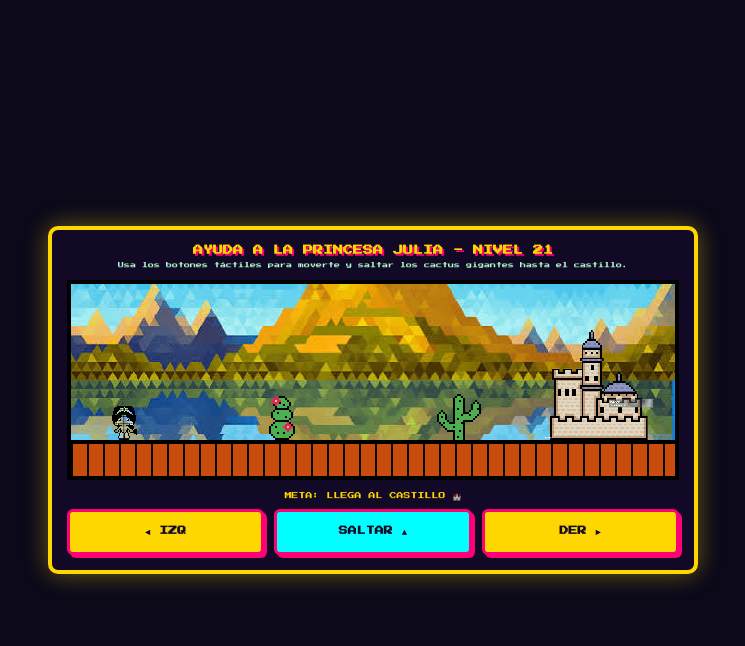
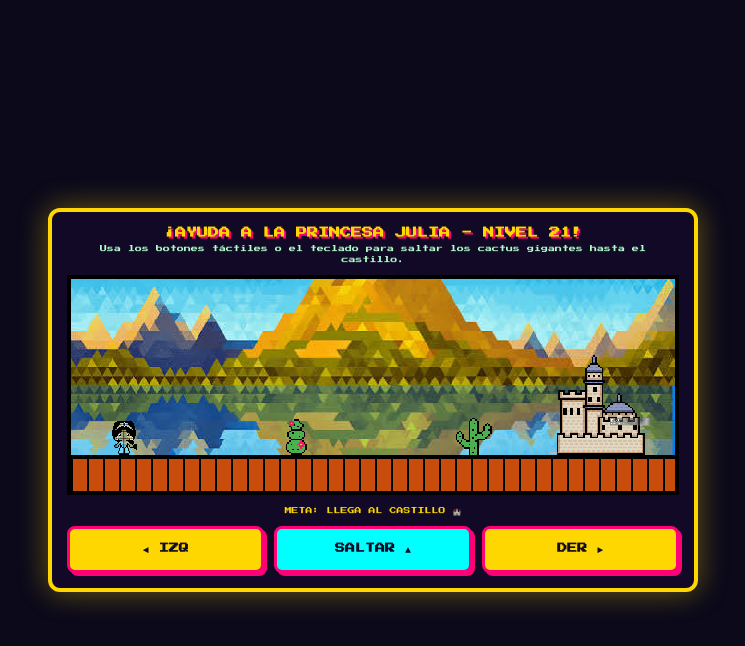
Before and after one commit to memo3112/felizcum1, a plain HTML site: page index.html in a window 1280 px wide. Both pictures are taken after a click on the button "SALTAR ▲". Shown: the whole page, without its empty margins (267-1012 px from the left). Drawn offline with Linux system fonts and the light colour scheme.

Commit message:
Refactor HTML structure and styles for game
Updated game visuals and improved collision detection.

```diff
--- a/index.html
+++ b/index.html
@@ -23,39 +23,39 @@
             align-items: center;
             justify-content: center;
             padding: 10px;
-            overflow: hidden;
+            overflow-x: hidden;
         }
 
         .arcade-cabinet {
             background: #120926;
             border: 4px solid #ffd700;
-            box-shadow: 0 0 25px rgba(255, 215, 0, 0.4);
-            border-radius: 10px;
+            box-shadow: 0 0 30px rgba(255, 215, 0, 0.4);
+            border-radius: 12px;
+            width: 100%;
             max-width: 650px;
-            width: 100%;
             padding: 15px;
             text-align: center;
             position: relative;
         }
 
         h1 {
-            font-size: 10px;
+            font-size: clamp(9px, 2.5vw, 11px);
             color: #ffd700;
             text-shadow: 2px 2px #ff0077;
             margin-bottom: 6px;
         }
 
         .instructions {
-            font-size: 6px;
+            font-size: clamp(6px, 1.8vw, 7px);
             color: #b3ffcc;
             margin-bottom: 10px;
             line-height: 1.5;
         }
 
-        /* Pantalla del juego */
+        /* Pantalla de juego fija y estable */
         #game-world {
             width: 100%;
-            height: 200px;
+            height: 220px;
             background-image: url('paisaje.jpg');
             background-size: cover;
             background-position: center;
@@ -82,12 +82,12 @@
             image-rendering: pixelated;
         }
 
-        /* Cactus gigantes */
+        /* Cactus gigantes con posiciones fijas correctas */
         .obstacle {
             position: absolute;
             bottom: 36px;
-            width: 64px;
-            height: 92px;
+            width: 52px;
+            height: 76px;
             background-size: contain;
             background-repeat: no-repeat;
             background-position: bottom;
@@ -96,22 +96,22 @@
         }
 
         #obs1 {
-            left: 180px;
+            left: 200px;
             background-image: url('obstaculo 1.png');
         }
 
         #obs2 {
-            left: 360px;
+            left: 380px;
             background-image: url('obstaculo 2.png');
         }
 
-        /* Castillo grande en el piso */
+        /* Castillo grande en su lugar correcto al final */
         #castle-img {
             position: absolute;
             bottom: 36px;
-            right: 15px;
-            width: 125px;
-            height: 110px;
+            right: 20px;
+            width: 110px;
+            height: 100px;
             background-image: url('castillo2.png');
             background-size: contain;
             background-repeat: no-repeat;
@@ -133,27 +133,27 @@
             z-index: 6;
         }
 
-        /* Controles optimizados para celulares y PC */
+        /* Controles táctiles asegurados en pantalla */
         .controls {
             display: flex;
             justify-content: space-between;
             gap: 10px;
-            margin-top: 8px;
+            margin-top: 10px;
         }
 
         .ctrl-btn {
             background-color: #ffd700;
             color: #120c26;
             border: 3px solid #ff0077;
-            padding: 14px 18px;
+            padding: 14px 10px;
             font-family: 'Press Start 2P', monospace;
-            font-size: 9px;
+            font-size: clamp(8px, 2.5vw, 10px);
             cursor: pointer;
             font-weight: bold;
             box-shadow: 3px 3px 0px #ff0077;
             user-select: none;
             flex: 1;
-            border-radius: 6px;
+            border-radius: 8px;
         }
         .ctrl-btn:active {
             transform: translate(2px, 2px);
@@ -173,13 +173,13 @@
         }
 
         .reward-box {
-            font-size: 7px;
+            font-size: clamp(7px, 2.2vw, 9px);
             color: #00ffff;
             line-height: 2.2;
             margin-top: 12px;
             text-align: left;
             background: rgba(18, 12, 38, 0.95);
-            padding: 15px;
+            padding: 18px;
             border: 3px solid #ffd700;
             border-radius: 8px;
             box-shadow: 0 0 20px rgba(255, 215, 0, 0.3);
@@ -191,8 +191,8 @@
     <div class="arcade-cabinet">
         <!-- FASE 1: JUEGO -->
         <div id="game-section">
-            <h1>AYUDA A LA PRINCESA JULIA - NIVEL 21</h1>
-            <p class="instructions">Usa los botones táctiles para moverte y saltar los cactus gigantes hasta el castillo.</p>
+            <h1>¡AYUDA A LA PRINCESA JULIA - NIVEL 21!</h1>
+            <p class="instructions">Usa los botones táctiles o el teclado para saltar los cactus gigantes hasta el castillo.</p>
 
             <div id="game-world">
                 <div id="princess"></div>
@@ -213,12 +213,12 @@
 
         <!-- FASE 2: CARTA DE FELICITACIÓN -->
         <div id="castle-card-reward">
-            <h1 style="color: #ffd700; font-size: 11px;">🏰 ¡CASTILLO ALCANZADO CON ÉXITO! 🏰</h1>
-            <div style="font-size: 24px; margin: 8px;">👑 🎉 🎂</div>
+            <h1 style="color: #ffd700; font-size: clamp(10px, 3vw, 13px);">🏰 ¡CASTILLO ALCANZADO CON ÉXITO! 🏰</h1>
+            <div style="font-size: 28px; margin: 10px;">👑 🎉 🎂</div>
             <div class="reward-box">
-                <strong style="color: #ffd700; display: block; margin-bottom: 10px; text-align: center; font-size: 8px;">¡FELIZ CUMPLEAÑOS, JULIA! (YA ESTAS EN EL NIVEL 21)</strong>
+                <strong style="color: #ffd700; display: block; margin-bottom: 12px; text-align: center; font-size: clamp(8px, 2.5vw, 10px);">¡FELIZ CUMPLEAÑOS, JULIA! (NIVEL 21)</strong>
                 Superaste todas las plataformas de la UNEFA, esquivaste cada obstáculo del camino y completaste el nivel con éxito absoluto.<br><br>
-                Que este nuevo año de vida venga cargado de metas cumplidas, mucha salud, momentos alegres y cero estrés con los profesores( cero estres please). ¡Pásala increíble este domingo en tu día!💜
+                Que este nuevo año de vida venga cargado de metas cumplidas, mucha salud, momentos alegres y cero estrés con los profesores(cero estres please). ¡Pásala increíble este domingo en tu día!💜💜
             </div>
         </div>
     </div>
@@ -232,11 +232,11 @@
         let gameActive = true;
         let jumpVelocity = 0;
 
-        // Soporte para teclado de PC por si acaso
+        // Soporte para teclado de PC
         document.addEventListener('keydown', (e) => {
             if (!gameActive) return;
-            if (e.code === 'ArrowRight' || e.code === 'KeyD') moveDir = 3;
-            if (e.code === 'ArrowLeft' || e.code === 'KeyA') moveDir = -3;
+            if (e.code === 'ArrowRight' || e.code === 'KeyD') moveDir = 3.5;
+            if (e.code === 'ArrowLeft' || e.code === 'KeyA') moveDir = -3.5;
             if (e.code === 'Space' || e.code === 'ArrowUp' || e.code === 'KeyW') jump();
         });
 
@@ -245,14 +245,14 @@
             if ((e.code === 'ArrowLeft' || e.code === 'KeyA') && moveDir < 0) moveDir = 0;
         });
 
-        function moveLeft() { if (gameActive) moveDir = -3; }
-        function moveRight() { if (gameActive) moveDir = 3; }
+        function moveLeft() { if (gameActive) moveDir = -3.5; }
+        function moveRight() { if (gameActive) moveDir = 3.5; }
         function stopMove() { moveDir = 0; }
 
         function jump() {
             if (isJumping || !gameActive) return;
             isJumping = true;
-            jumpVelocity = 13;
+            jumpVelocity = 13.5;
         }
 
         function updateGame() {
@@ -275,15 +275,15 @@
                 princess.style.bottom = posY + 'px';
             }
 
-            // Colisión con cactus gigantes
+            // Detección de colisión precisa con los cactus
             if (!isJumping && posY <= 36) {
-                if ((posX >= 165 && posX <= 235) || (posX >= 345 && posX <= 415)) {
+                if ((posX >= 170 && posX <= 235) || (posX >= 350 && posX <= 415)) {
                     posX -= moveDir;
                     princess.style.left = posX + 'px';
                 }
             }
 
-            // Llegada a la meta del castillo
+            // Meta al llegar al castillo
             if (posX >= 460) {
                 winGame();
             }
```
